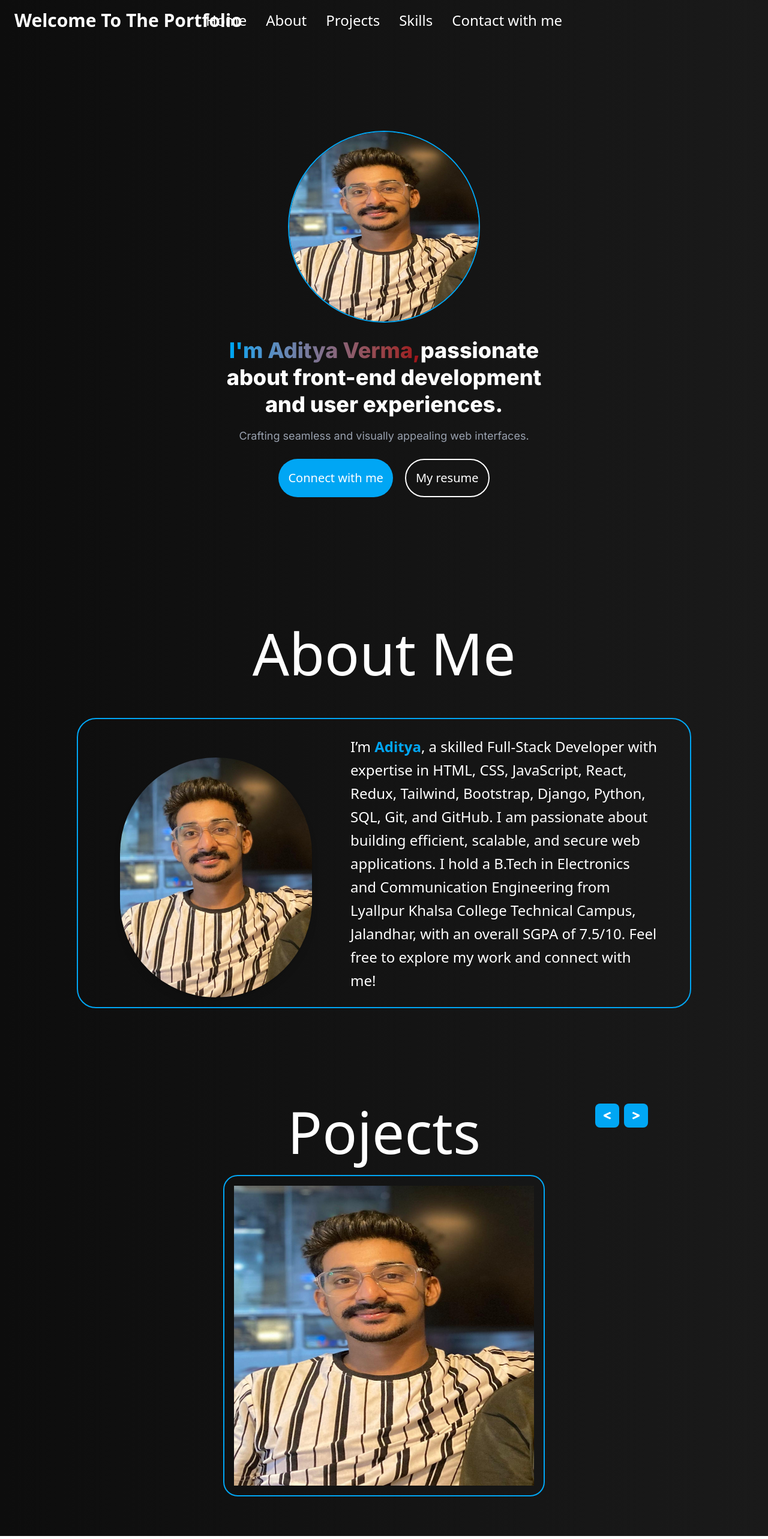
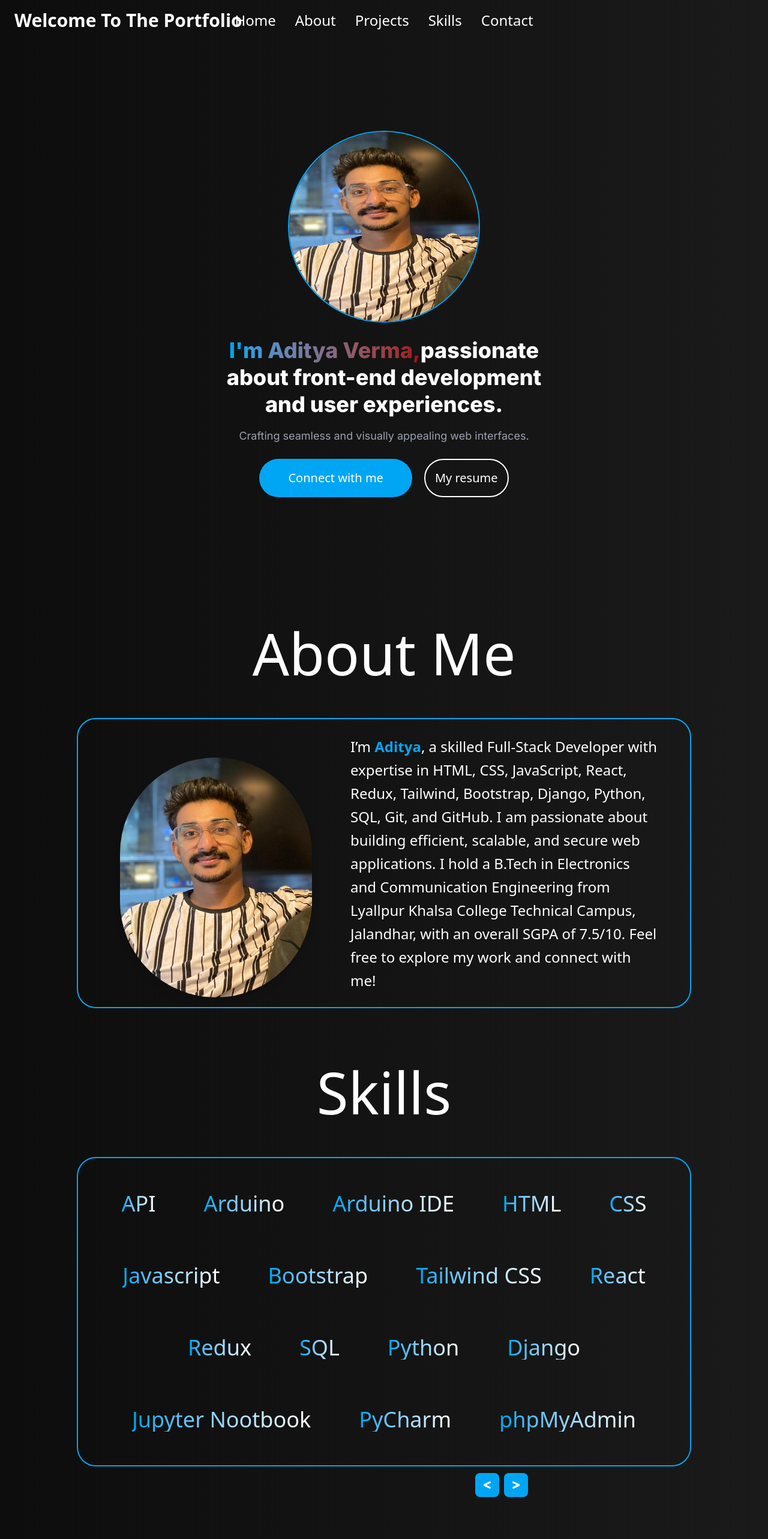
Before and after one commit to AdityaExplorer/CV, a React (Vite) app: page / in a window 1280 px wide. Shown: the top 2566 px of the page at 60% size. Built offline with nearby package versions, Linux system fonts and the light colour scheme.

Commit message:
createing COntact_JSX_file

```diff
--- a/package.json
+++ b/package.json
@@ -11,6 +11,7 @@
   },
   "dependencies": {
     "@tailwindcss/vite": "^4.0.6",
+    "bootstrap": "^5.3.3",
     "framer-motion": "^12.4.2",
     "react": "^19.0.0",
     "react-dom": "^19.0.0",
--- a/src/App.jsx
+++ b/src/App.jsx
@@ -1,8 +1,11 @@
 import "./App.css";
 import AboutSection from "./component/AboutSection";
+import Contact from "./component/Contact";
+import Footer from "./component/Footer";
 import HeroSection from "./component/HeroSection";
 import Navbar from "./component/Navbar";
 import Projects from "./component/Projects";
+import Skills from "./component/Skills";
 
 function App() {
   return (
@@ -10,7 +13,10 @@ function App() {
       <Navbar/>
       <HeroSection/>
       <AboutSection/>
+      <Skills/>
       <Projects/>
+      <Contact/>
+      <Footer/>
     </>
   );
 }
--- /dev/null
+++ b/src/component/Contact.jsx
@@ -0,0 +1,57 @@
+import React from "react";
+
+
+const Contact = () => {
+    return (
+        <>
+            <h2
+            className="text-white text-4xl md:text-8xl text-center cursor-pointer
+            hover:underline decoration-4 underline-offset-4 flex gap-2 justify-center items-center">
+                Contact
+                <spna
+                className="text-3xl md:text-6xl
+                bg-gradient-to-bl from-gray-400 to-indigo-900 bg-clip-text text-transparent cursor-pointer">
+                    with me
+                </spna>
+            </h2>
+
+            {/* Contact Form */}
+
+            <form
+            className="md:max-w-5xl w-3/4 mx-auto text-white text-base md:text-2xl pt-9 mb-2 border-2 border-sky-500
+            md:p-20 p-5 mt-5 rounded-3xl" id="Contact">
+                <div className="w-full md:w-3/4 text-left">
+
+                    <input className="w-full border border-gray-300 rounded py-3 px-4 mt-2 mb-2" type="text"
+                    placeholder="Your Name"
+                    name="Name" required/>
+                </div>
+                <div className="w-full md:w-3/4 text-left ">
+
+                    <input className="w-full border border-gray-300 rounded py-3 px-4 mt-2" type="email"
+                    placeholder="Your Email"
+                    name="Email" required/>
+                </div>
+                <div className='my-6 text-left w-full  md:w-3/4'>
+
+                    <textarea
+                    className="w-full border border-gray-300 rounded py-3 px-4 mt-2
+                    md:h-48 h-20 resize-none"
+                    name="Message"
+                    placeholder="Message" required>
+
+                    </textarea>
+                </div>
+                <button
+                className="bg-sky-500 text-white md:py-2 md:px-12 py-2 px-4 mb-10
+                hover:bg-gradient-to-r hover:from-sky-500 hover:to-red-900 rounded-full cursor-pointer">
+                    Send Message
+                </button>
+
+            </form>
+            </>
+
+    )
+}
+
+export default Contact;
--- /dev/null
+++ b/src/component/Footer.jsx
@@ -0,0 +1,11 @@
+import React from 'react'
+
+const Footer = () => {
+  return (
+        <div className='border-t border-sky-500 py-4 md:text-xl text-sm mt-10 text-center text-gray-400'>
+            Copyright 2024 © Aditya Verma. All Right Reserved
+        </div>
+  )
+}
+
+export default Footer
--- a/src/component/HeroSection.jsx
+++ b/src/component/HeroSection.jsx
@@ -29,8 +29,9 @@ const HeroSection=()=>{
                         </p>
                     </div>
 
-                    <div className="flex flex-wrap flex-row gap-5">
-                    <button className="p-4 bg-sky-500 text-xl rounded-full text-white cursor-pointer
+                    <div className="flex flex-wrap flex-row md:gap-5 gap-2">
+                    <button className="md:py-2 md:px-12 py-2 px-6 bg-sky-500
+                    md:text-xl text-base rounded-full text-white cursor-pointer
                             hover:bg-gradient-to-r hover:from-sky-500 hover:to-red-900">
                             Connect with me
                     </button>
--- a/src/component/Navbar.jsx
+++ b/src/component/Navbar.jsx
@@ -1,11 +1,27 @@
-import React, { useState } from 'react'
+import React, { useRef, useState, useEffect } from 'react'
 import { IoReorderThreeOutline } from "react-icons/io5";
 import {motion} from "framer-motion";
 
 const Navbar = () => {
 
     const[isOpen,setIsOpen] = useState(false);
+    const dropdownRef = useRef(null);
 
+    useEffect(()=>{
+      function handleClickOutside(event){
+          if(dropdownRef.current && !dropdownRef.current.contains(event.target)){
+            setIsOpen(false);
+          }
+      }
+
+      if(isOpen){
+        document.addEventListener("mousedown",handleClickOutside);
+      }else{
+        document.removeEventListener("mousedown",handleClickOutside);
+      }
+
+      return ()=> document.removeEventListener("mousedown",handleClickOutside);
+    },[isOpen])
 
   return (
     <div className="flex justify-between items-center px-6 py-4
@@ -25,8 +41,8 @@ const Navbar = () => {
     className=" hidden md:flex text-xl gap-8
     absolute left-1/2 transform -translate-x-1/2
         ">
-          {["Home","About","Projects","Skills","Contact with me"].map((item)=>(
-            <a href={`#${item}`} className="hover:underline decoration-4 underline-offset-4
+          {["Home","About","Projects","Skills","Contact"].map((item,index)=>(
+            <a href={`#${item}`} key={index} className="hover:underline decoration-4 underline-offset-4
             decoration-sky-500 text-[2vw] md:text-2xl">
                 {item}
             </a>
@@ -39,18 +55,18 @@ const Navbar = () => {
 
         {/* -----Mobile DropDown Menu -------- */}
         {isOpen && (
-        // <div className='md:hidden fixed top-0 w-[40vw] right-[6%]
-        //  mt-12 h-screen
-        //  text-white shadow-md p-5 flex flex-col gap-4
-        // bg-gradient-to-r from-[#0d0d0d] to-[#1a1a1a] overflow-auto'>
-        <div className='md:hidden fixed top-0 left-0 w-[40vw] z-50
+
+        <div
+        ref={dropdownRef}
+        className='md:hidden fixed top-0 right-0 w-[40vw] z-50
          mt-12 h-screen
          text-white shadow-md p-5 flex flex-col gap-4
         bg-gradient-to-r from-[#0d0d0d] to-[#1a1a1a] overflow-auto'>
 
-          {["Home","About","Projects","Skills","Contact with me"].map((item)=>(
-            <a href={`#${item}`} className="hover:underline decoration-4 underline-offset-4
-            decoration-sky-500 text-[5vw]">
+          {["Home","About","Projects","Skills","Contact"].map((item)=>(
+            <a href={`#${item}`} className={`hover:underline decoration-4 underline-offset-4
+            decoration-sky-500 text-[5vw]`}
+            onClick={()=>setIsOpen(false)}>
                 {item}
             </a>
           ))}
--- a/src/component/Projects.jsx
+++ b/src/component/Projects.jsx
@@ -10,7 +10,7 @@ const Projects = () => {
         <h1 className="text-4xl md:text-8xl text-white text-center
         px-4 py-3 hover:underline decoration-4 underline-offset-4 cursor-pointer rounded-full mb-3
         " id="Projects">
-            Pojects
+            Projects
         </h1>
         <div>
         <motion.div
@@ -18,7 +18,8 @@ const Projects = () => {
         transition={{duration:1}}
         whileInView={{opacity:1,x:0}}
         viewport={{once:true}}
-        className="flex flex-row gap-2 absolute md:right-[200px] md:top-[230%] right-[10px] top-[190vh] mb-12">
+        className="flex flex-row gap-2 absolute md:right-[50vh] md:top-[307vh]
+        right-[25px] top-[260vh] mb-12">
             <button className="md:p-3 p-2 bg-sky-500 hover:bg-sky-400 text-white rounded-lg"><FaLessThan /></button>
             <button className="md:p-3 p-2 bg-sky-500 hover:bg-sky-400 text-white rounded-lg"><FaGreaterThan /></button>
         </motion.div>
--- /dev/null
+++ b/src/component/Skills.jsx
@@ -0,0 +1,32 @@
+import React from 'react'
+
+const Skills = () => {
+  return (
+    <>
+    <h2 className='text-4xl md:text-8xl
+    px-4 py-3 hover:underline decoration-4 underline-offset-4 cursor-pointer rounded-full
+     text-white text-center' id='Skills'>Skills</h2>
+
+    <div className='className="flex flex-col md:flex-row justify-center
+    items-center gap-12 w-[80%] mx-auto mt-0 md:mt-12 mb-20
+    border-2 border-sky-500 rounded-4xl '>
+      <div className='flex justify-center flex-wrap  md:gap-20 gap-5 items-center  md:px-14 md:py-14 p-7'>
+        {["API","Arduino","Arduino IDE","HTML","CSS","Javascript","Bootstrap","Tailwind CSS","React","Redux","SQL","Python","Django","Jupyter Nootbook","PyCharm","phpMyAdmin"].map((item,index)=>(
+          <p
+          className=' text-xl md:text-4xl
+          md:bg-gradient-to-r md:from-sky-500 md:to-white bg-clip-text text-transparent
+          hover:bg-gradient-to-b hover:from-red-900 hover:to-sky-500 cursor-pointer
+          bg-gradient-to-r from-white to-red-100'
+          key={index}>
+            {item}
+
+          </p>
+        ))}
+      </div>
+
+    </div>
+    </>
+  )
+}
+
+export default Skills;
```
Also changed, not shown: 1 other file (tests, documents, lock files or other folders).
